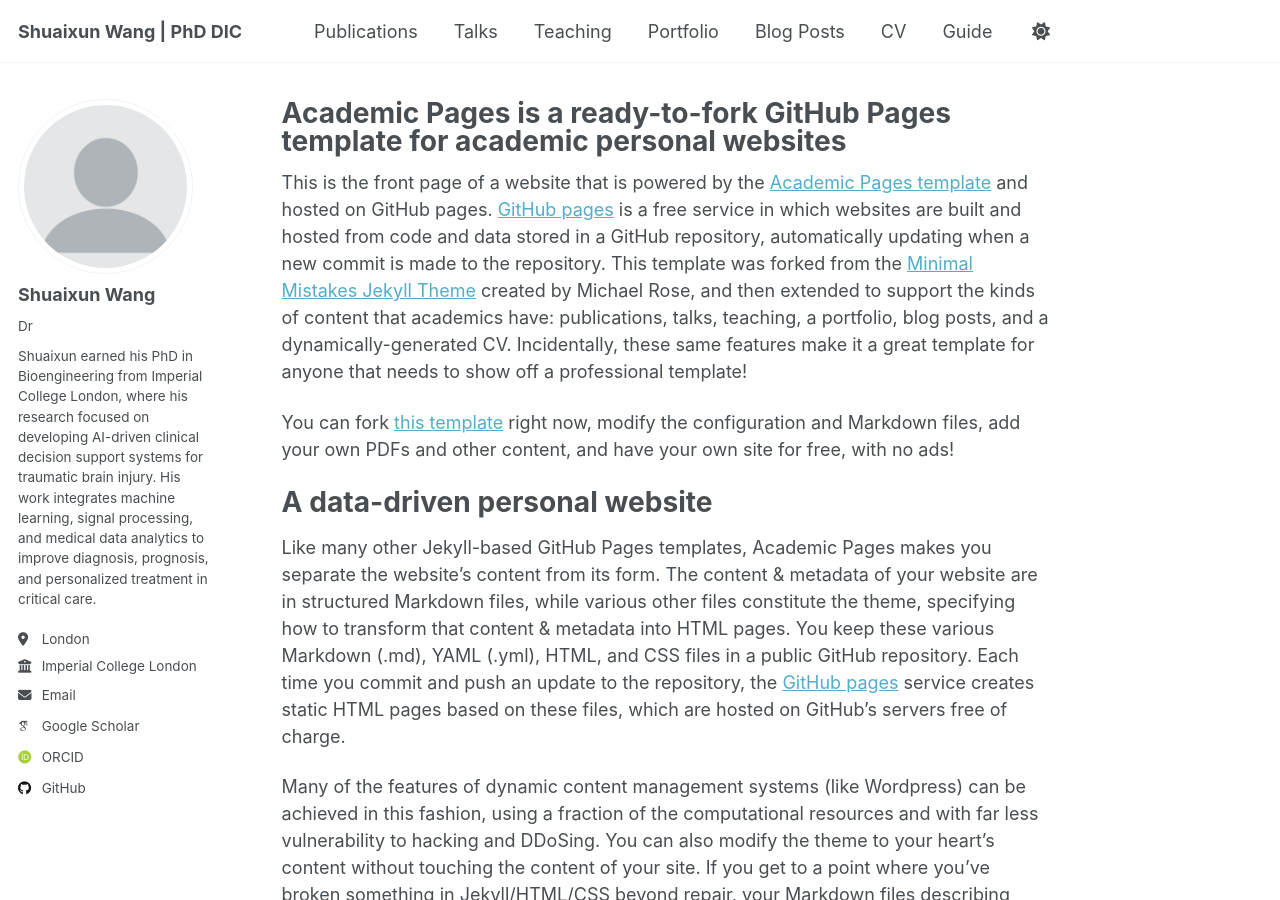
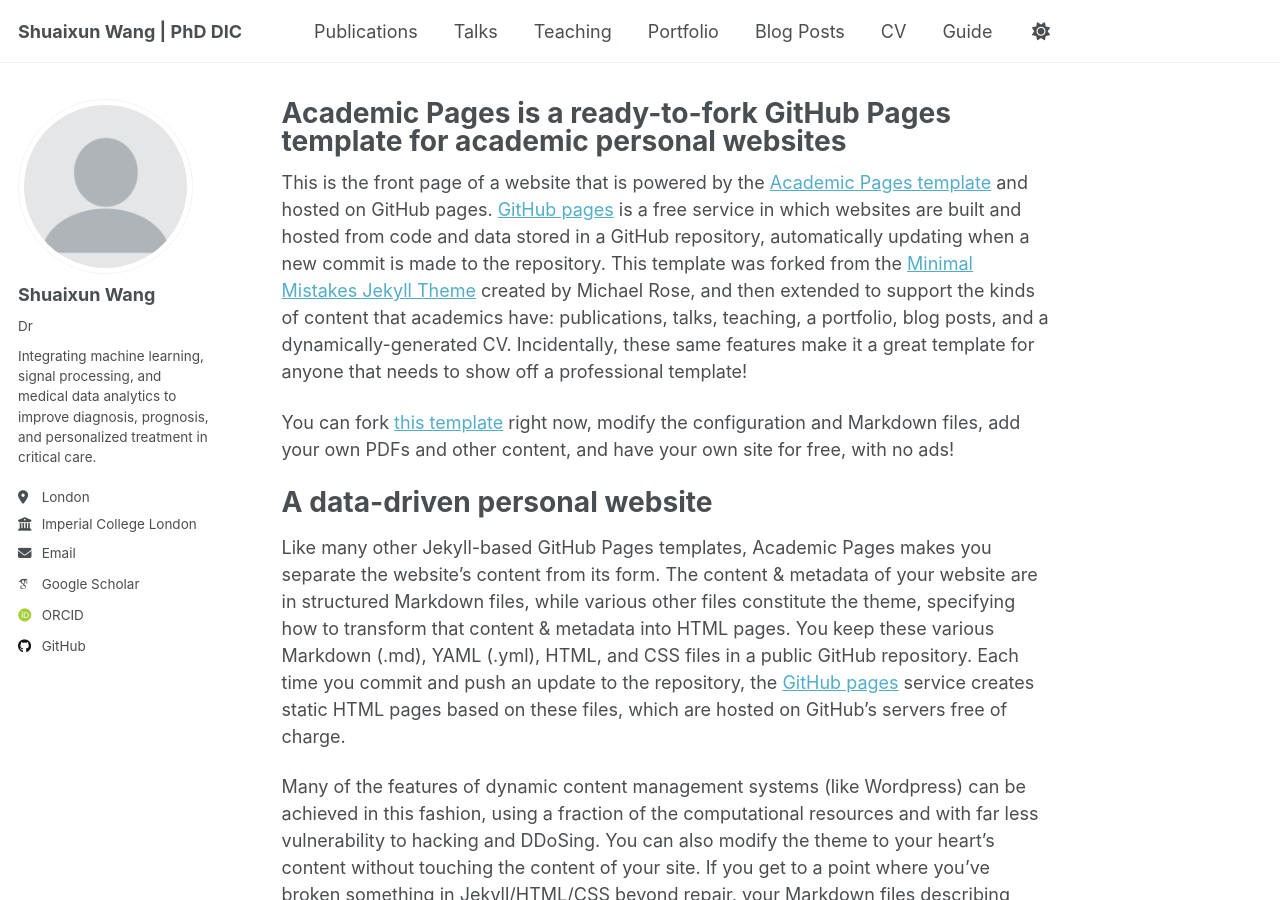
Before and after one commit to shuaixunw/shuaixunw.github.io, a Jekyll site: the page built from _pages/about.md, in a window 1280 px wide and 900 px high. Built offline with Jekyll 4.4.1, drawn with Linux system fonts in a browser that asks for light colours; some web fonts are replaced; a script that is not in the unit is left out.

Commit message:
Update bio in _config.yml
Shortened bio to focus on key areas of expertise.

```diff
--- a/_config.yml
+++ b/_config.yml
@@ -26,7 +26,7 @@ author:
   avatar           : "profile.png"
   name             : "Shuaixun Wang"
   pronouns         : "Dr"
-  bio              : "Shuaixun earned his PhD in Bioengineering from Imperial College London, where his research focused on developing AI-driven clinical decision support systems for traumatic brain injury. His work integrates machine learning, signal processing, and medical data analytics to improve diagnosis, prognosis, and personalized treatment in critical care."
+  bio              : "Integrating machine learning, signal processing, and medical data analytics to improve diagnosis, prognosis, and personalized treatment in critical care."
   location         : "London"
   employer         : "Imperial College London"
   uri              : # URL
```
